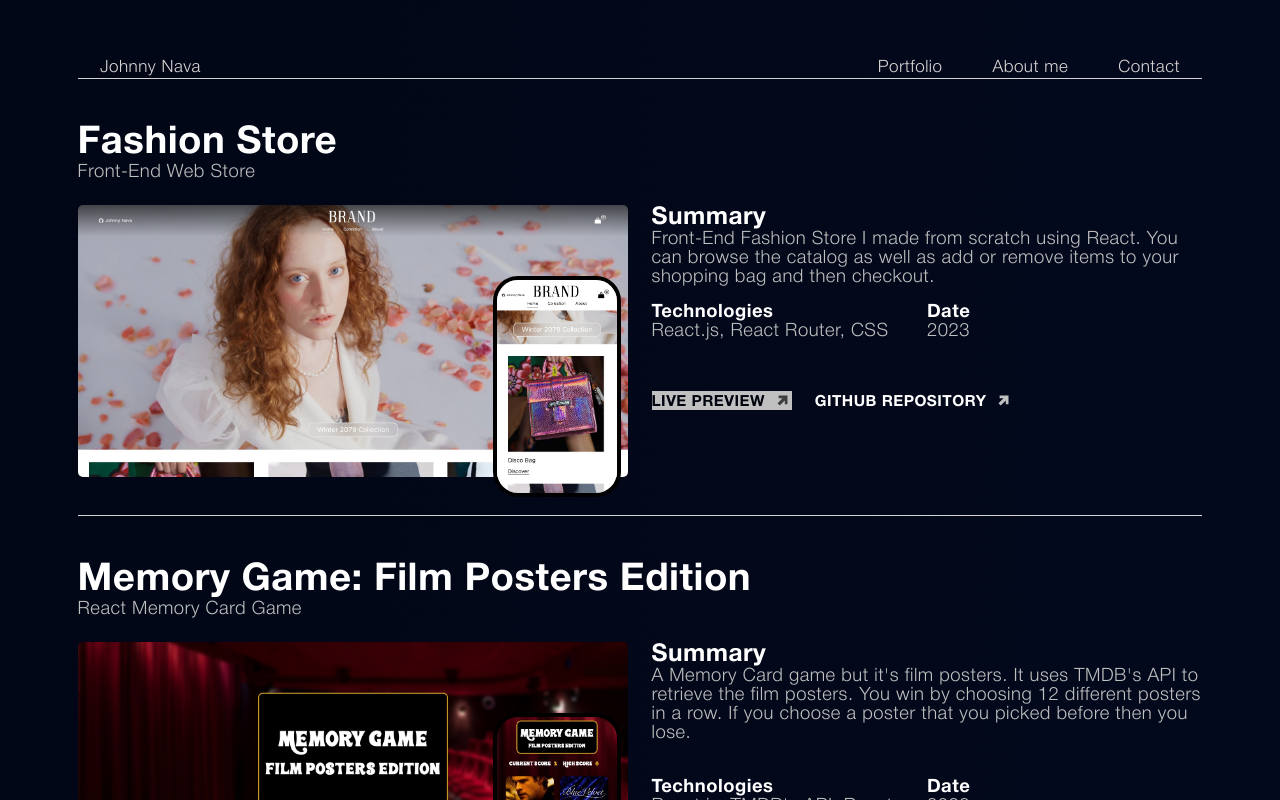
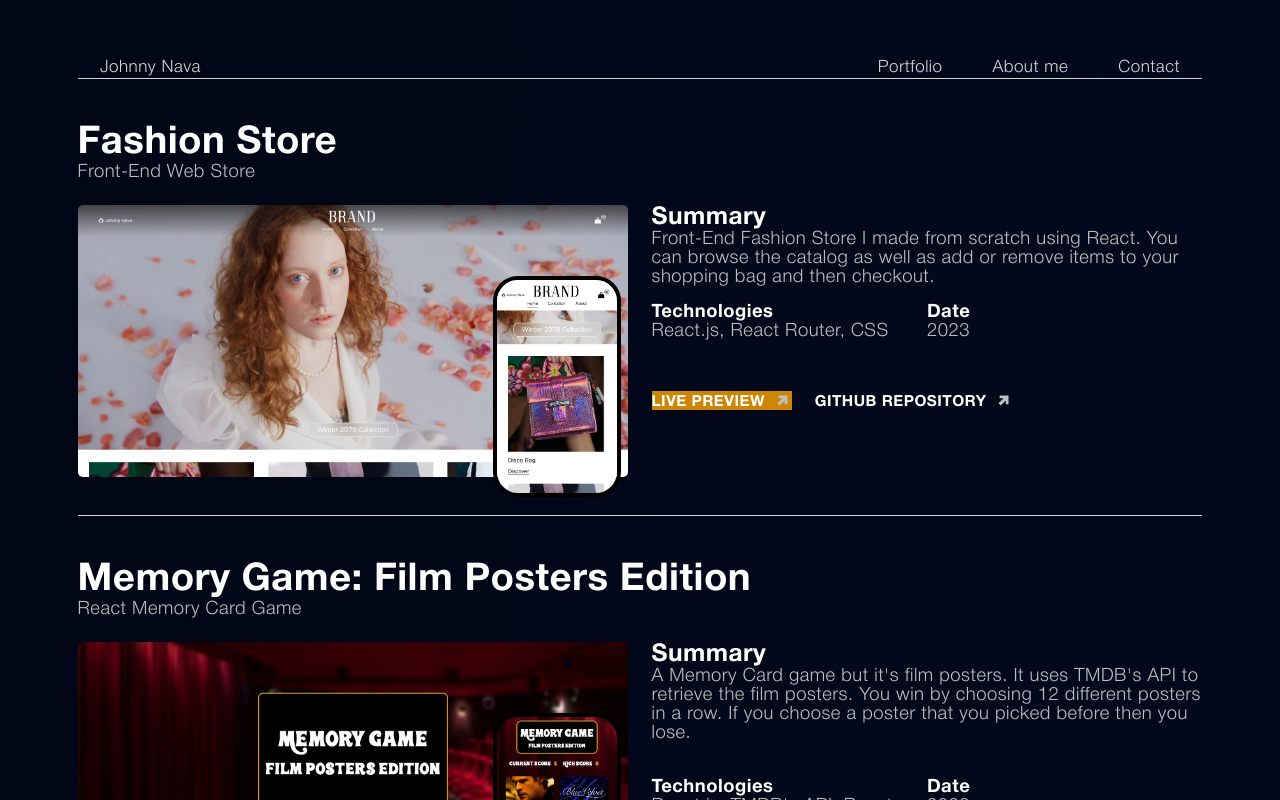
Before and after one commit to johnnynava/portfolio, a React (Vite) app: page / in a window 1280 px wide. In both pictures the pointer is over the link 721 px from the left and 1244 px from the top of the page. Shown: the part 844-1644 px from the top of the page. Built offline with nearby package versions, Linux system fonts and the light colour scheme.

Commit message:
Finish effects for most links
Just need to do something for the ones in the header

```diff
--- a/src/index.css
+++ b/src/index.css
@@ -231,23 +231,14 @@ h5 {
   gap: 0.4166rem;
   font-weight: bold;
   margin-top: 35px;
-  box-shadow: inset 0 0 0 0 rgb(192,192,192);
+  box-shadow: inset 0 0 0 0 rgb(204, 134, 4);
   transition: 0.5s;
 }
 
 .projectBottomRightBottom > a:hover {
-  color: hsla(226, 100%, 3%, 1);
-  box-shadow: inset 15.5vw 0 0 0 rgb(192,192,192);
+  box-shadow: inset 15.5vw 0 0 0 rgb(204, 134, 4);
 }
 
-
-.projectBottomRightBottom > a > img {
-  transition: 0.5s
-}
-
-.projectBottomRightBottom > a:hover > img {
-  filter: invert(1);
-}
 
 .projectBottomRightBottom > a > img {
   height: 1.04166rem;
@@ -307,7 +298,7 @@ h5 {
   gap: 0.4166rem;
   font-weight: bold;
   transition: 0.7s;
-  box-shadow: inset 0 0 0 0 rgb(192,192,192);
+  box-shadow: inset 0 0 0 0 rgb(204, 134, 4);;
 }
 
 .projectsSection > a > img {
@@ -315,17 +306,7 @@ h5 {
 }
 
 .projectsSection > a:hover {
-  color: hsla(226, 100%, 3%, 1);
-  box-shadow: inset 18.8vw 0 0 0 rgb(192,192,192);
-}
-
-.projectsSection > a > img {
-  transition: 0.7s;
-}
-
-.projectsSection > a:hover > img {
-  transition: 0.7s;
-  filter: invert(1);
+  box-shadow: inset 18.8vw 0 0 0 rgb(204, 134, 4);;
 }
 
 .projectComingSoon {
@@ -457,14 +438,14 @@ h5 {
 .contactTop > a {
   text-decoration: none;
   color: rgb(192,192,192);
-  box-shadow: inset 0 0 0 0 rgb(192,192,192);
+  box-shadow: inset 0 0 0 0 rgb(204, 134, 4);
   font-size: 60px;
   transition: 1s;
 }
 
 .contactTop > a:hover {
-  color: hsla(226, 100%, 3%, 1);
-  box-shadow: inset 1000px 0 0 0 rgb(192,192,192);
+  color: white;
+  box-shadow: inset 1000px 0 0 0 rgb(204, 134, 4);
 }
 
 .contactBottom {
@@ -492,14 +473,14 @@ h5 {
 
 .contactBottomRight > a {
   color: rgb(192,192,192);
-  box-shadow: inset 0 0 0 0 rgb(192,192,192);
+  box-shadow: inset 0 0 0 0 rgb(204, 134, 4);
   text-decoration: none;
   transition: 0.3s;
 }
 
 .contactBottomRight > a:hover {
-  color: hsla(226, 100%, 3%, 1);
-  box-shadow: inset 7.5vw 0 0 0 rgb(192,192,192);
+  color: white;
+  box-shadow: inset 7.5vw 0 0 0 rgb(204, 134, 4);
 
 }
 
```
